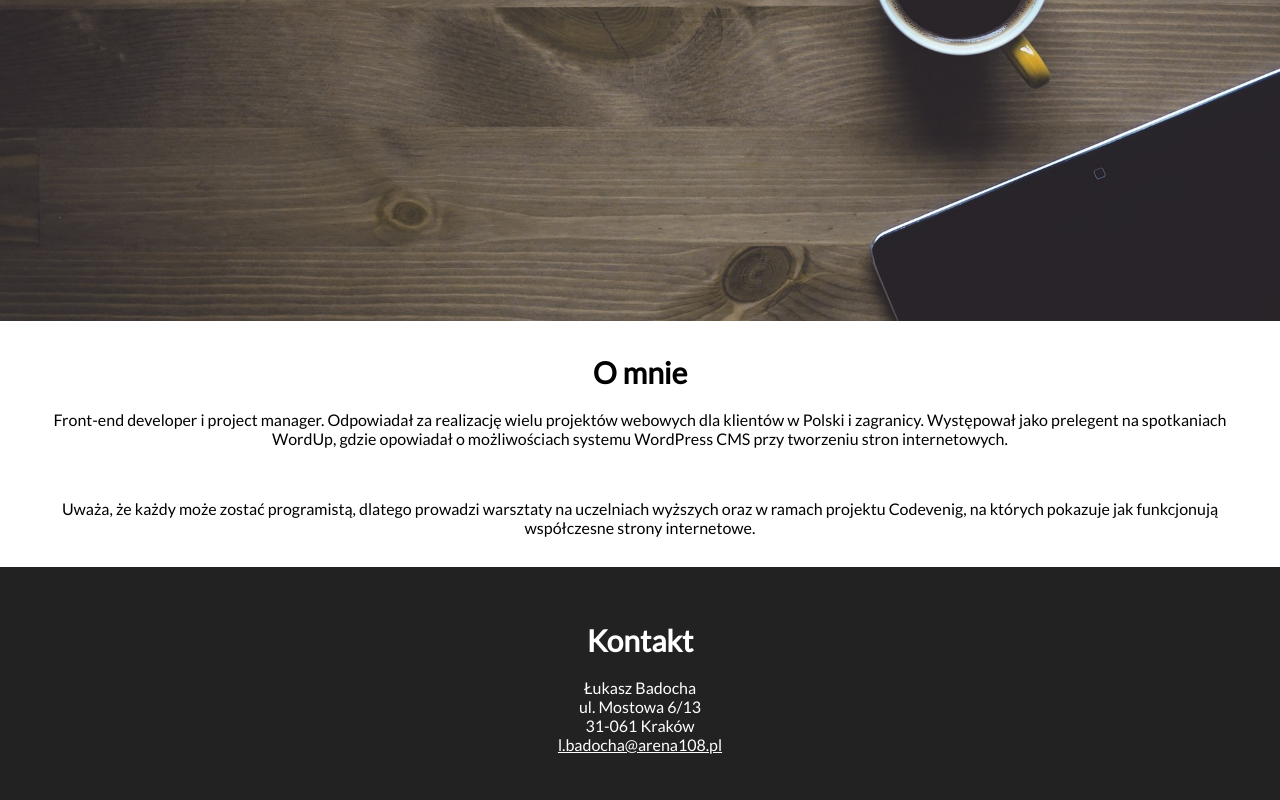
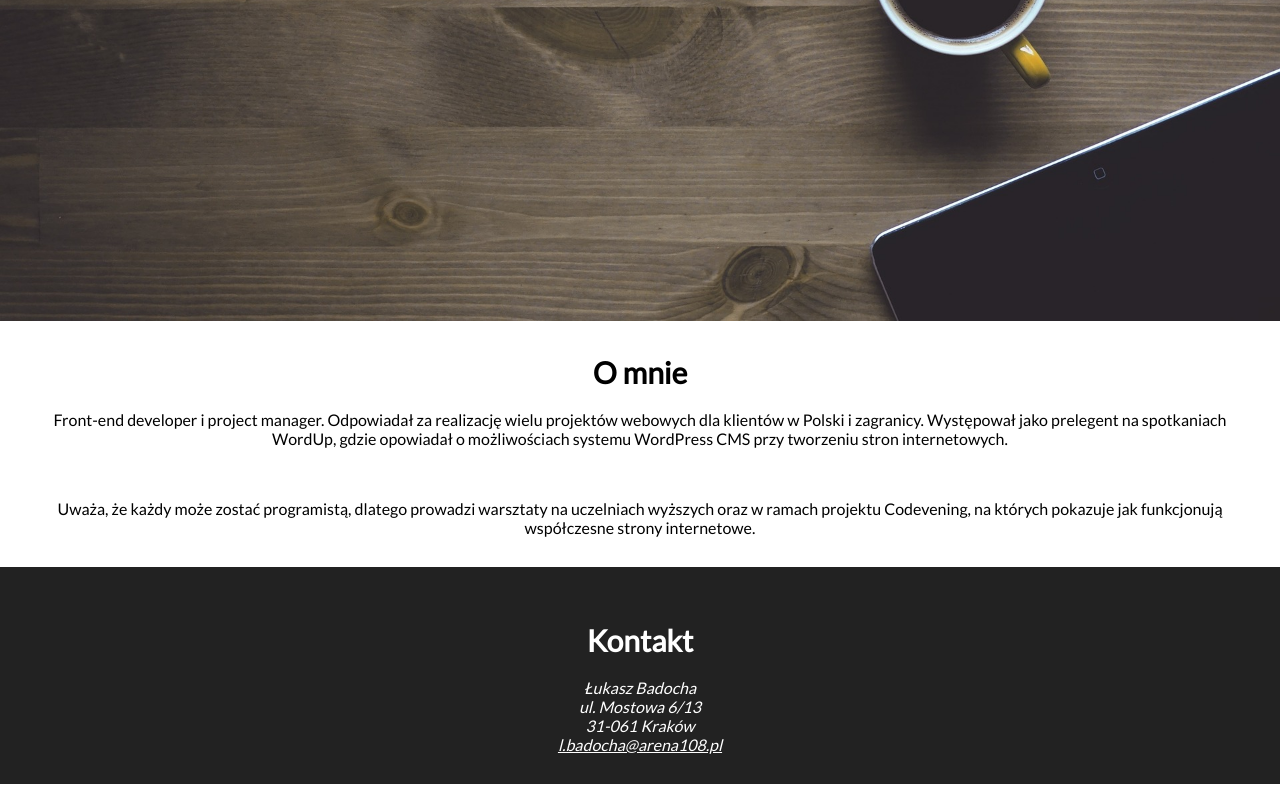
Before and after one commit to ksokalla/html, a plain HTML site: page index.html in a window 1280 px wide. Shown: the part 599-1399 px from the top of the page. Drawn offline with Linux system fonts and the light colour scheme.

Commit message:
usunięte divy final

```diff
--- a/index.html
+++ b/index.html
@@ -34,7 +34,7 @@
     <p class="about-content">Front-end developer i project manager. Odpowiadał za realizację wielu projektów webowych dla klientów w Polski i zagranicy. Występował jako prelegent na spotkaniach WordUp, gdzie opowiadał o możliwościach systemu WordPress CMS przy tworzeniu stron internetowych.</p>
     <br />
 
-    <p class="about-content"> Uważa, że każdy może zostać programistą, dlatego prowadzi warsztaty na uczelniach wyższych oraz w ramach projektu Codevenig, na których pokazuje jak funkcjonują współczesne strony internetowe.</p>
+    <p class="about-content"> Uważa, że każdy może zostać programistą, dlatego prowadzi warsztaty na uczelniach wyższych oraz w ramach projektu Codevening, na których pokazuje jak funkcjonują współczesne strony internetowe.</p>
 
   </section>
 
@@ -42,12 +42,12 @@
 
   <footer id="contact">
     <h2 id="contact-header">Kontakt</h2>
-    <p id="contact-content">
+    <address id="contact-content">
       Łukasz Badocha<br />
       ul. Mostowa 6/13<br />
       31-061 Kraków<br />
       <a href="mailto:l.badocha@arena108.pl">l.badocha@arena108.pl</a>
-    </p>
+    </address>
   </footer>
 
 </body>
```
